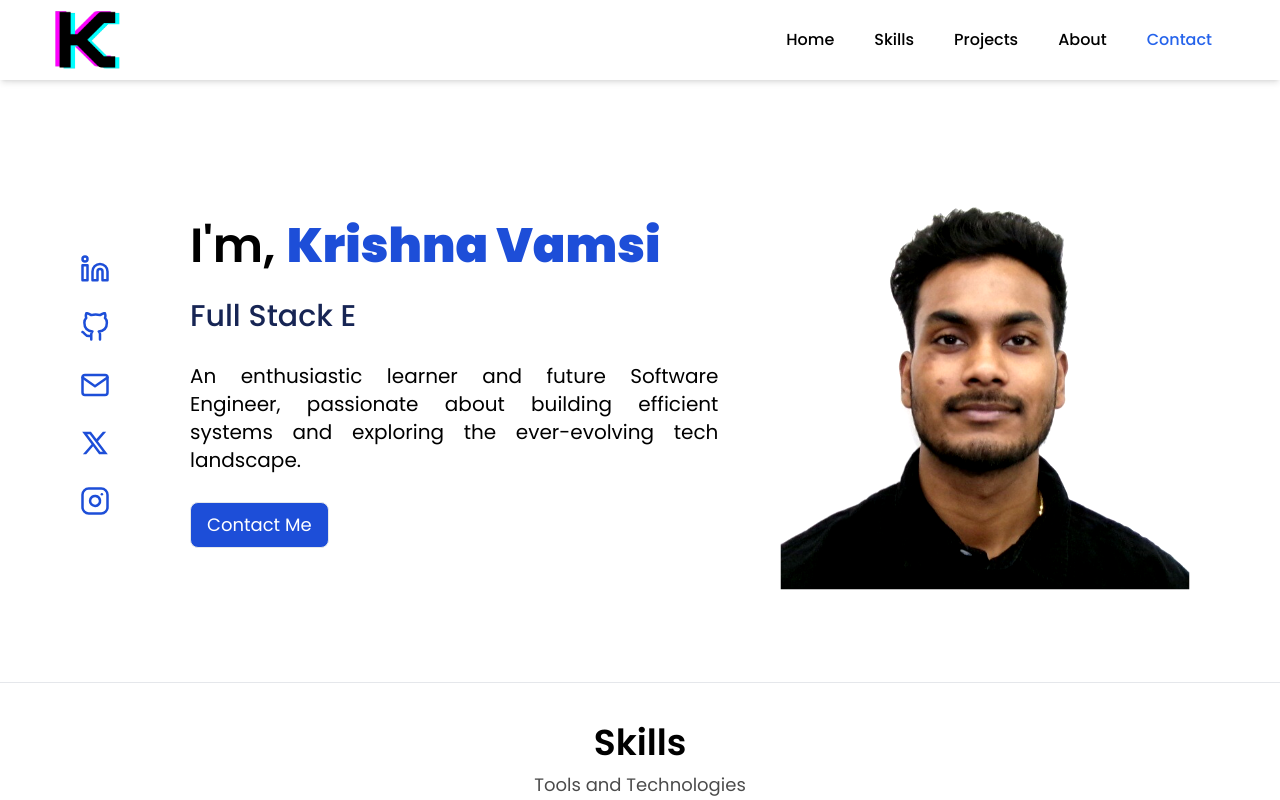
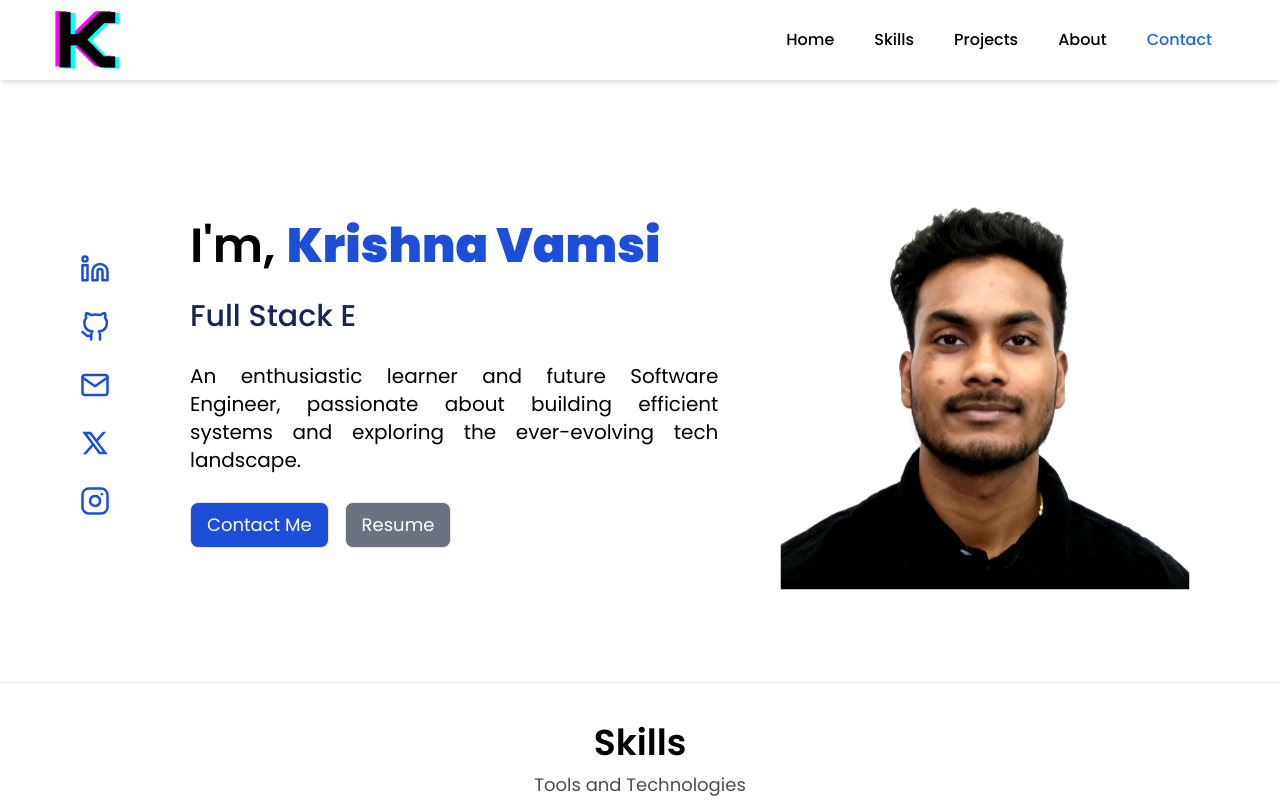
Before and after one commit to Krishna7141/portfolio, a React (Vite) app: page / in a window 1280 px wide. Shown: the top 800 px of the page. Built offline with nearby package versions, Linux system fonts and the light colour scheme.

Commit message:
Update HeroSection.jsx

```diff
--- a/src/Components/HeroSection.jsx
+++ b/src/Components/HeroSection.jsx
@@ -51,7 +51,10 @@ const HeroSection = () => {
                     />
                     {/* <p className='text-xl text-justify'>A Student Working on Actively Learning the Skills Required to be an Efficient Software Engineer, Flexible to Learn New Technologies.</p> */}
                     <p className='text-xl text-justify'>An enthusiastic learner and future Software Engineer, passionate about building efficient systems and exploring the ever-evolving tech landscape.</p>
-                    <button className='border p-2 hover:bg-blue-900 bg-blue-700 rounded-lg text-white text-lg px-4 w-fit text-center'><a href='#contact'>Contact Me</a></button>
+                    <div className='flex gap-4'>
+                        <button className='border p-2 hover:bg-blue-900 bg-blue-700 rounded-lg text-white text-lg px-4 w-fit text-center'><a href='#contact'>Contact Me</a></button>
+                        <a href='' target='_blank' className='border p-2 hover:bg-gray-400 bg-gray-500 rounded-lg text-white text-lg px-4 w-fit text-center'>Resume</a>
+                    </div>
                 </div>
             </div>
             <div className=''>
@@ -99,7 +102,10 @@ const HeroSection = () => {
                     />
                     {/* <p className='text-base text-justify'>A Student Working on Actively Learning the Skills Required to be an Efficient Software Engineer, Flexible to Learn New Technologies.</p> */}
                     <p className='text-base text-justify'>An enthusiastic learner and future Software Engineer, passionate about building efficient systems and exploring the ever-evolving tech landscape.</p>
-                    <button className='border p-2 hover:bg-blue-900 bg-blue-700 rounded-lg text-white text-lg px-4 w-fit text-center'><a href='#contact'>Contact Me</a></button>
+                    <div className='flex gap-4'>
+                        <button className='border p-2 hover:bg-blue-900 bg-blue-700 rounded-lg text-white text-lg px-4 w-fit text-center'><a href='#contact'>Contact Me</a></button>
+                        <a href='' target='_blank' className='border p-2 hover:bg-gray-400 bg-gray-500 rounded-lg text-white text-lg px-4 w-fit text-center'>Resume</a>
+                    </div>
                 </div>
             </div>
             </div>
```
